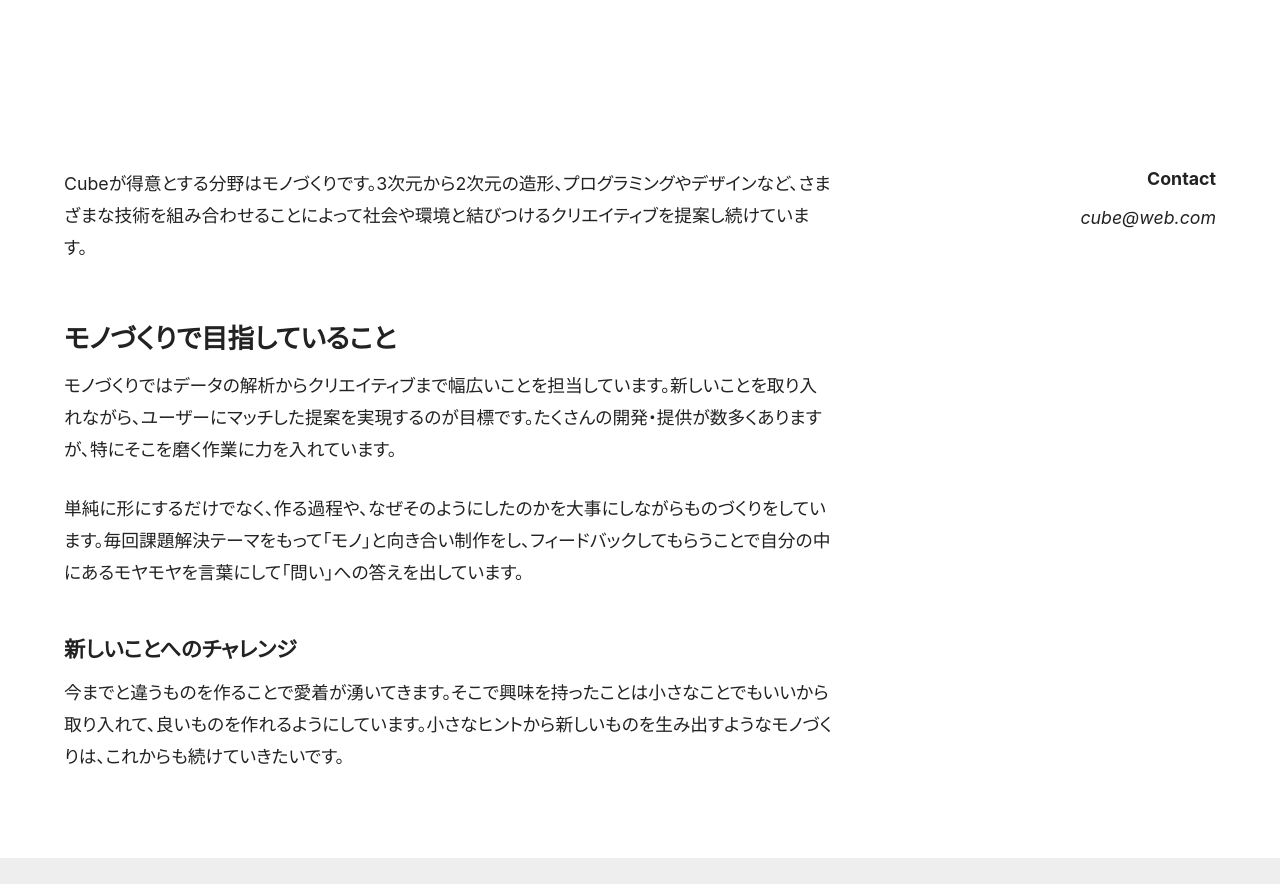
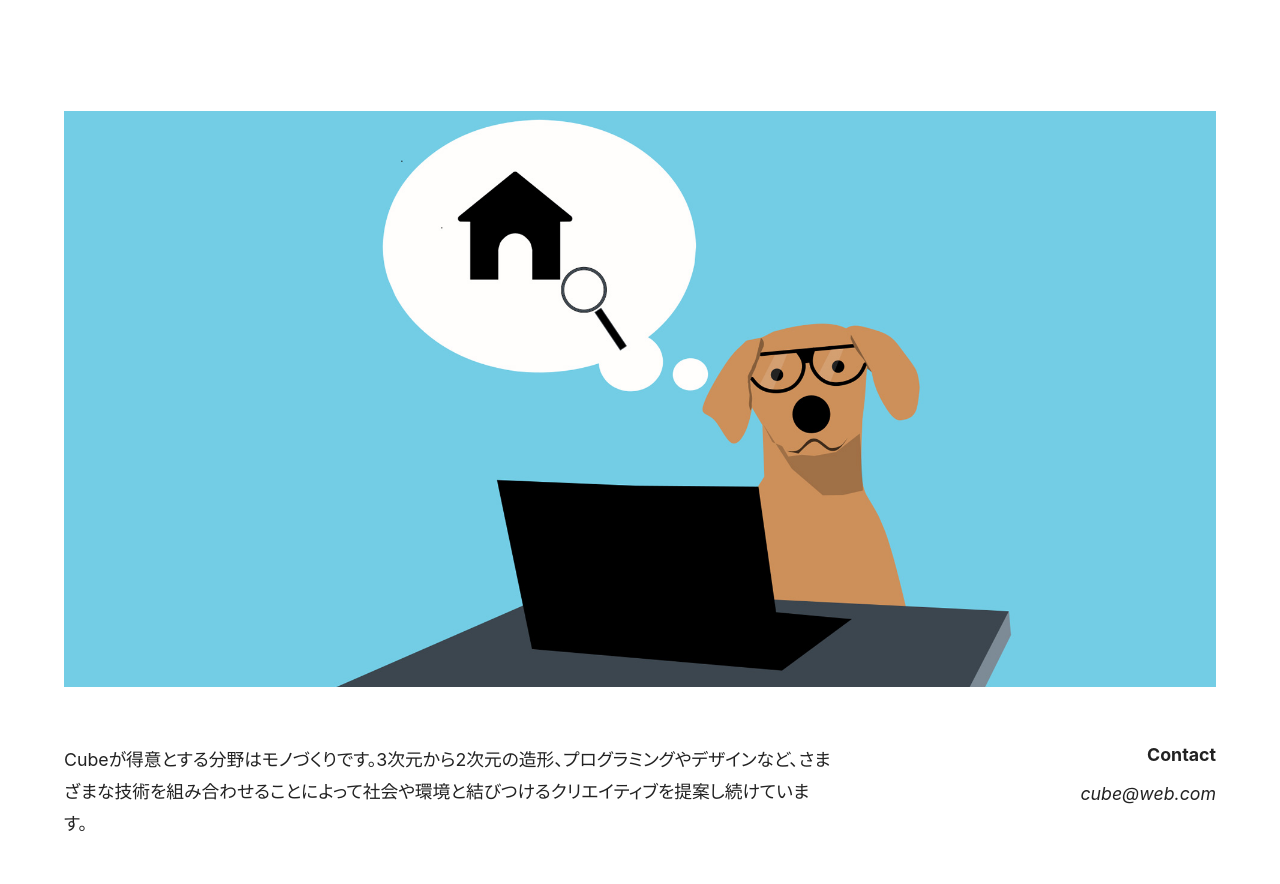
Before and after one commit to goto-ryota56/Next-js_test, a Next.js app: page /about in a window 1280 px wide. Shown: the part 395-1279 px from the top of the page. Built offline with nearby package versions, Linux system fonts and the light colour scheme.

Commit message:
aboutページの画像反映。それに伴うスタイル追記

```diff
--- a/pages/about.js
+++ b/pages/about.js
@@ -3,12 +3,16 @@ import Container from "components/container";
 import PostBody from "components/post.body";
 import Contact from "components/contact";
 import { TwoColumn, TwoColumnMain, TwoColumnSidebar } from "components/two-column";
+import Image from "next/image";
+import eyecatch from "images/about.jpg";
 
 export default function About() {
     return (
         <Container>
             <Hero title='About' subtitle='About development activities' />
-
+            <figure>
+                <Image src={eyecatch} alt='犬とパソコン' layout='responsive' pro sizes='(min-width: 1152px) 1152px, 100vw' priority placeholder='blur' />
+            </figure>
             <TwoColumn>
                 <TwoColumnMain>
                     <PostBody>
--- a/styles/globals.css
+++ b/styles/globals.css
@@ -43,6 +43,10 @@ h3 {
     font-size: var(--heading3);
 }
 
+span > img {
+    transition: all 0.2s ease-in-out;
+}
+
 body,
 h1,
 h2,
```
